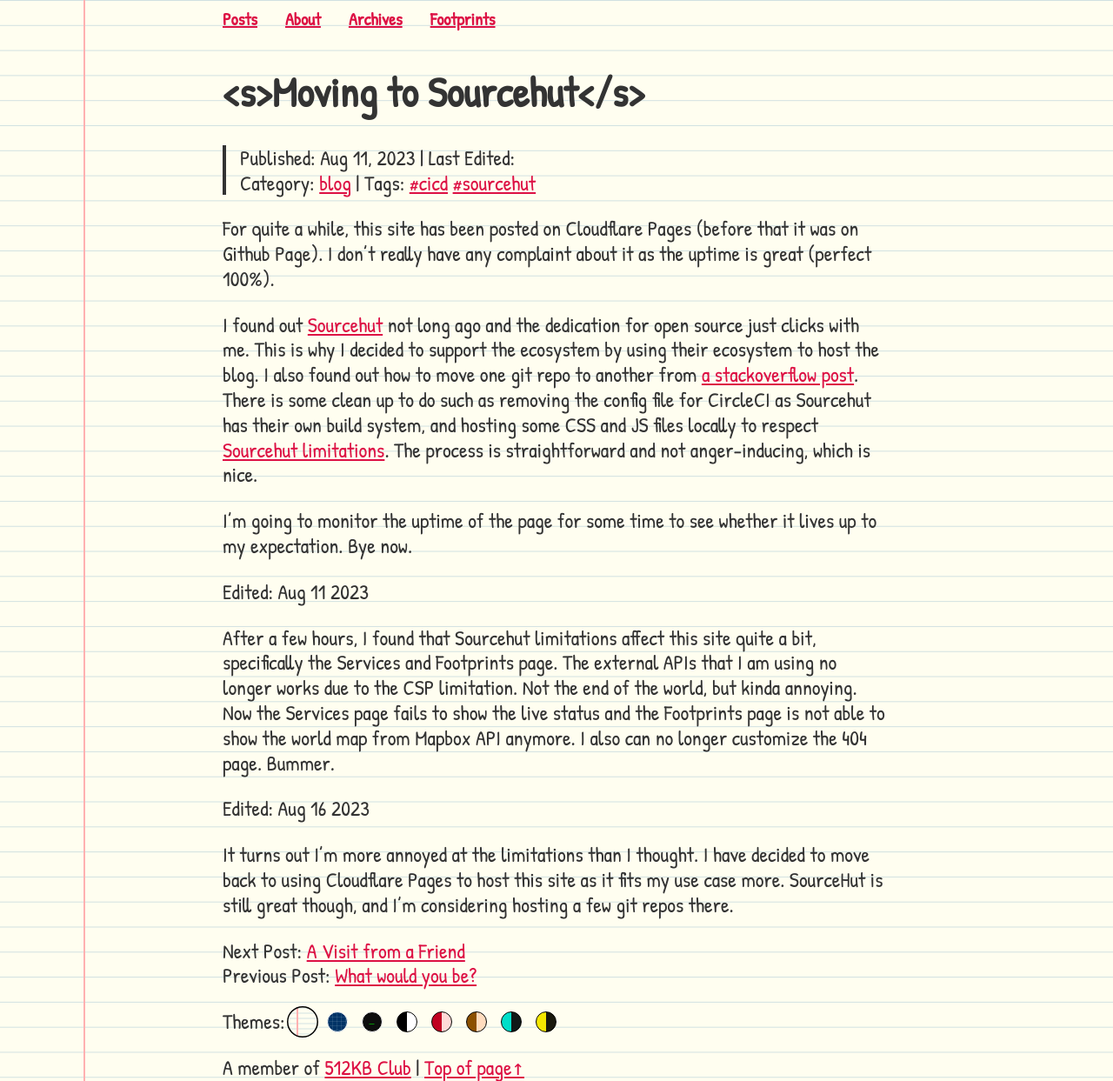
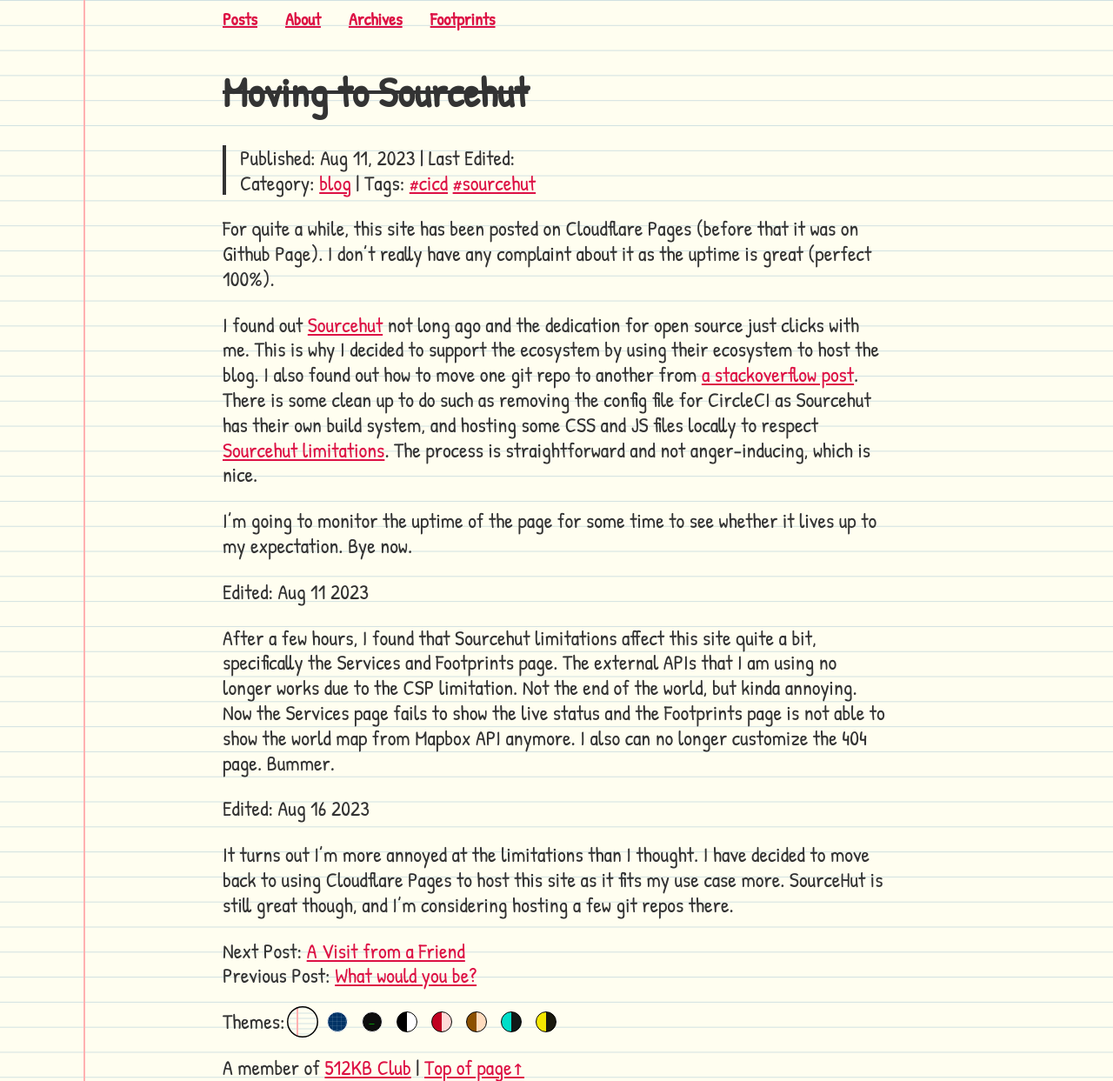
Before and after one commit to jasontthai/jasonthai.me, a Jekyll site: the page built from _posts/2023-08-11-moving-to-sourcehut.md, in a window 1280 px wide. Shown: the whole page at 87% size. Built offline with Jekyll 4.4.1, drawn with Linux system fonts in a browser that asks for light colours; our own code applies the rules of GitHub Pages for plain Markdown files.

Commit message:
do not escape title

```diff
--- a/_includes/header.html
+++ b/_includes/header.html
@@ -10,8 +10,7 @@
     {%- for path in page_paths -%}
     {%- assign my_page = site.pages | where: "path", path | first -%}
     {%- if my_page.title and my_page.autogen == nil -%}
-    <a {% if page.url==my_page.url %} class="highlighted" {% endif %} href="{{ my_page.url | relative_url }}"><b>{{ my_page.title | escape
-      }}</b></a>
+    <a {% if page.url==my_page.url %} class="highlighted" {% endif %} href="{{ my_page.url | relative_url }}"><b>{{ my_page.title }}</b></a>
     {%- endif -%}
     {%- endfor -%}
   </nav>
--- a/_layouts/post.html
+++ b/_layouts/post.html
@@ -29,7 +29,7 @@
   }
 </style>
 
-<h1>{{ page.title | escape }}</h1>
+<h1>{{ page.title }}</h1>
 <article style="overflow: auto;">
   <div class="post-metadata">
     <div>
```
